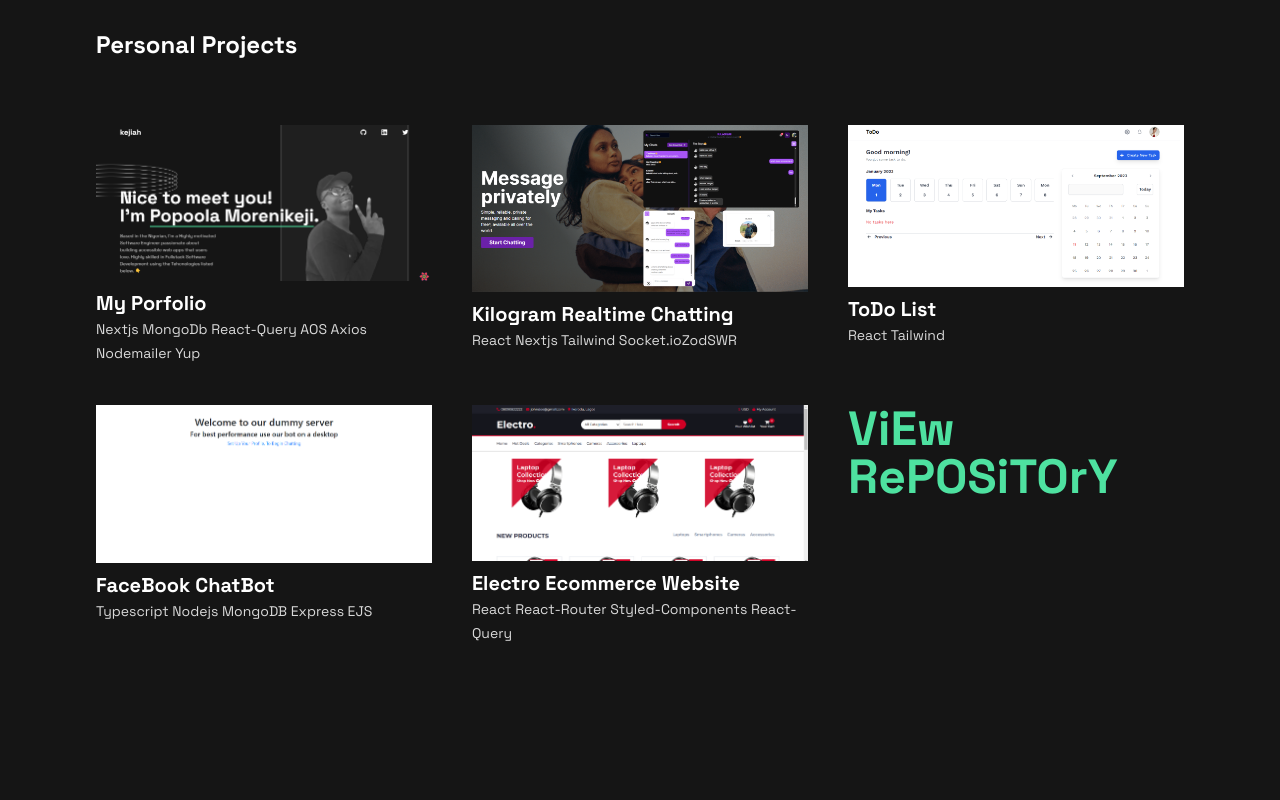
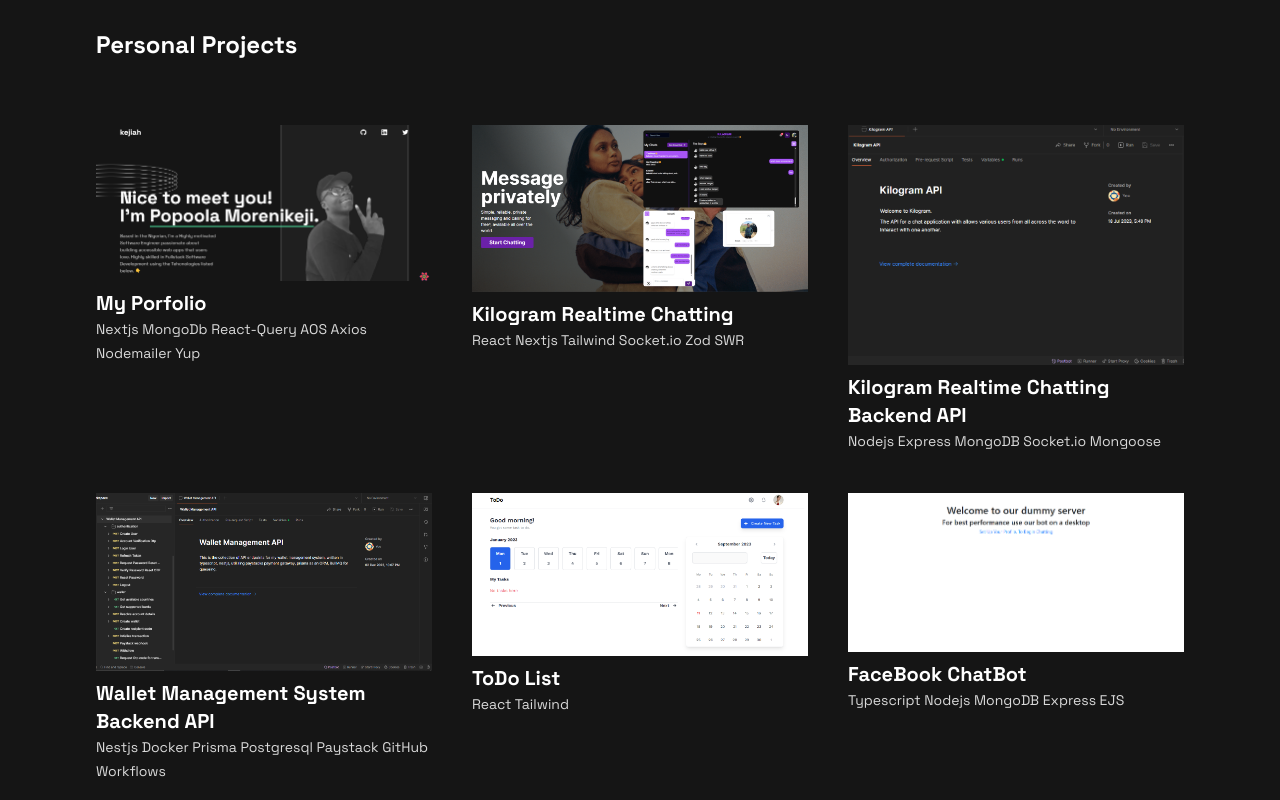
Before and after one commit to kejiahp/portfolio-webapp, a Next.js app: page / in a window 1280 px wide. Shown: the part 2620-3420 px from the top of the page. Built offline with nearby package versions, Linux system fonts and the light colour scheme.

Commit message:
minor updates

```diff
--- a/src/components/Projects.tsx
+++ b/src/components/Projects.tsx
@@ -9,12 +9,15 @@ import SequentialJobs from "../assets/SequentialJobs.png";
 import TodoList from "../assets/TodoList.png";
 import EmetricsSuite from "../assets/EmetricsSuite.png";
 import KilogramChatApp from "../assets/KilogramChatApp.png";
+import KilogramBackend from "../assets/KilogramBackend.png";
 import ManHouse from "../assets/ManHouse.png";
 import TomationSolution from "../assets/TomationSolution.png";
 
 import HubeatzBuyer from "../assets/HubeatzBuyer.png";
 import HubeatzSeller from "../assets/HubeatzSeller.png";
 import HubeatzAdmin from "../assets/HubeatzAdmin.png";
+
+import WalletBackend from "../assets/WalletBackend.png";
 
 const Projects = () => {
   return (
@@ -179,9 +182,38 @@ const Projects = () => {
             "React ",
             "Nextjs ",
             "Tailwind ",
-            "Socket.io",
-            "Zod",
-            "SWR",
+            "Socket.io ",
+            "Zod ",
+            "SWR ",
+          ]}
+        />
+
+        <SingleProject
+          image={KilogramBackend}
+          githubLink={"https://github.com/kejiahp/nodejs-realtime-chatapp"}
+          projectLink={""}
+          name="Kilogram Realtime Chatting Backend API"
+          techUsed={[
+            "Nodejs ",
+            "Express ",
+            "MongoDB ",
+            "Socket.io ",
+            "Mongoose ",
+          ]}
+        />
+
+        <SingleProject
+          image={WalletBackend}
+          githubLink={"https://github.com/kejiahp/wallet-management-system"}
+          projectLink={""}
+          name="Wallet Management System Backend API"
+          techUsed={[
+            "Nestjs ",
+            "Docker ",
+            "Prisma ",
+            "Postgresql ",
+            "Paystack ",
+            "GitHub Workflows ",
           ]}
         />
 
```
Also changed, not shown: src/assets/KilogramBackend.png (added), src/assets/WalletBackend.png (added).
